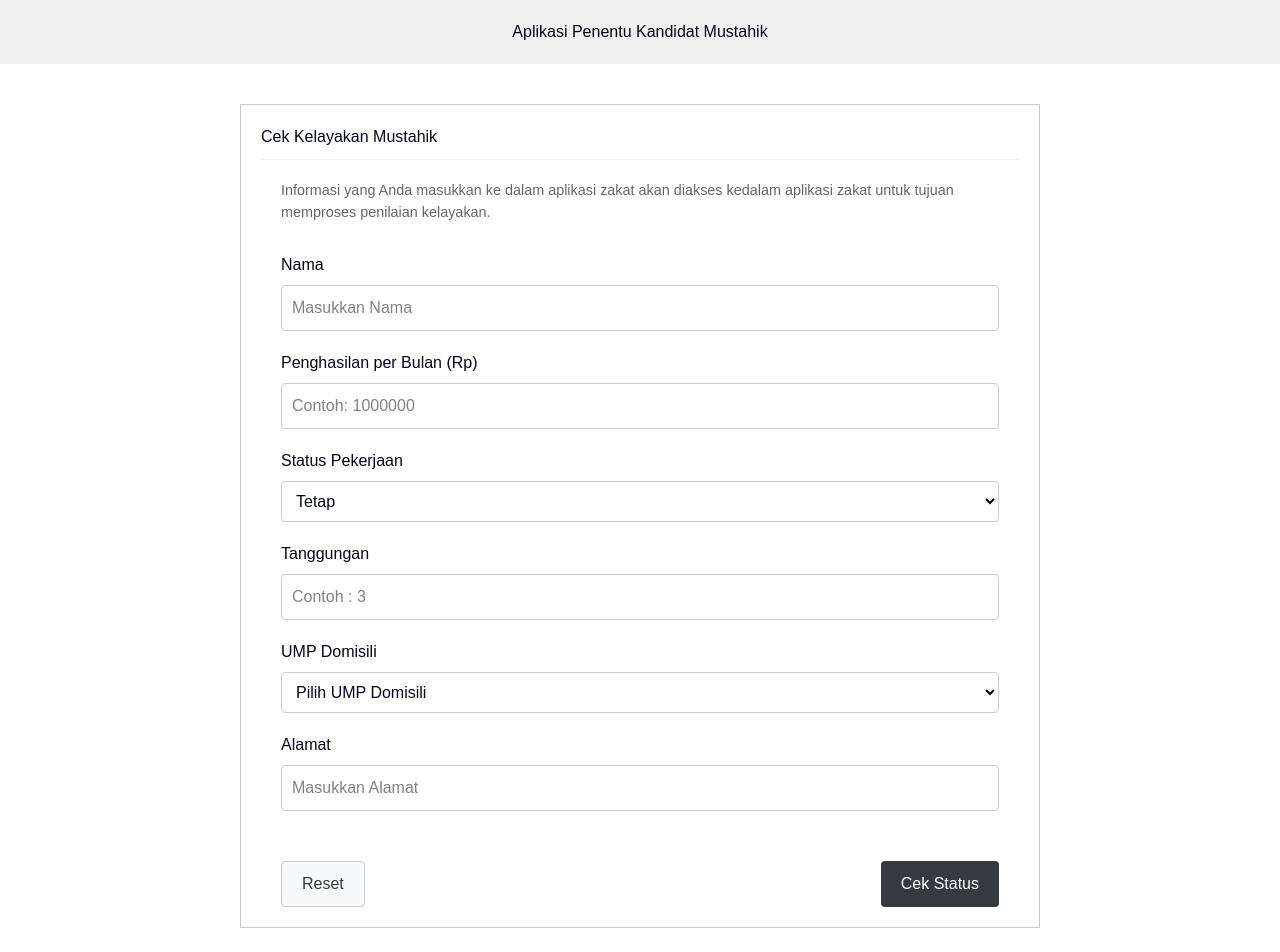
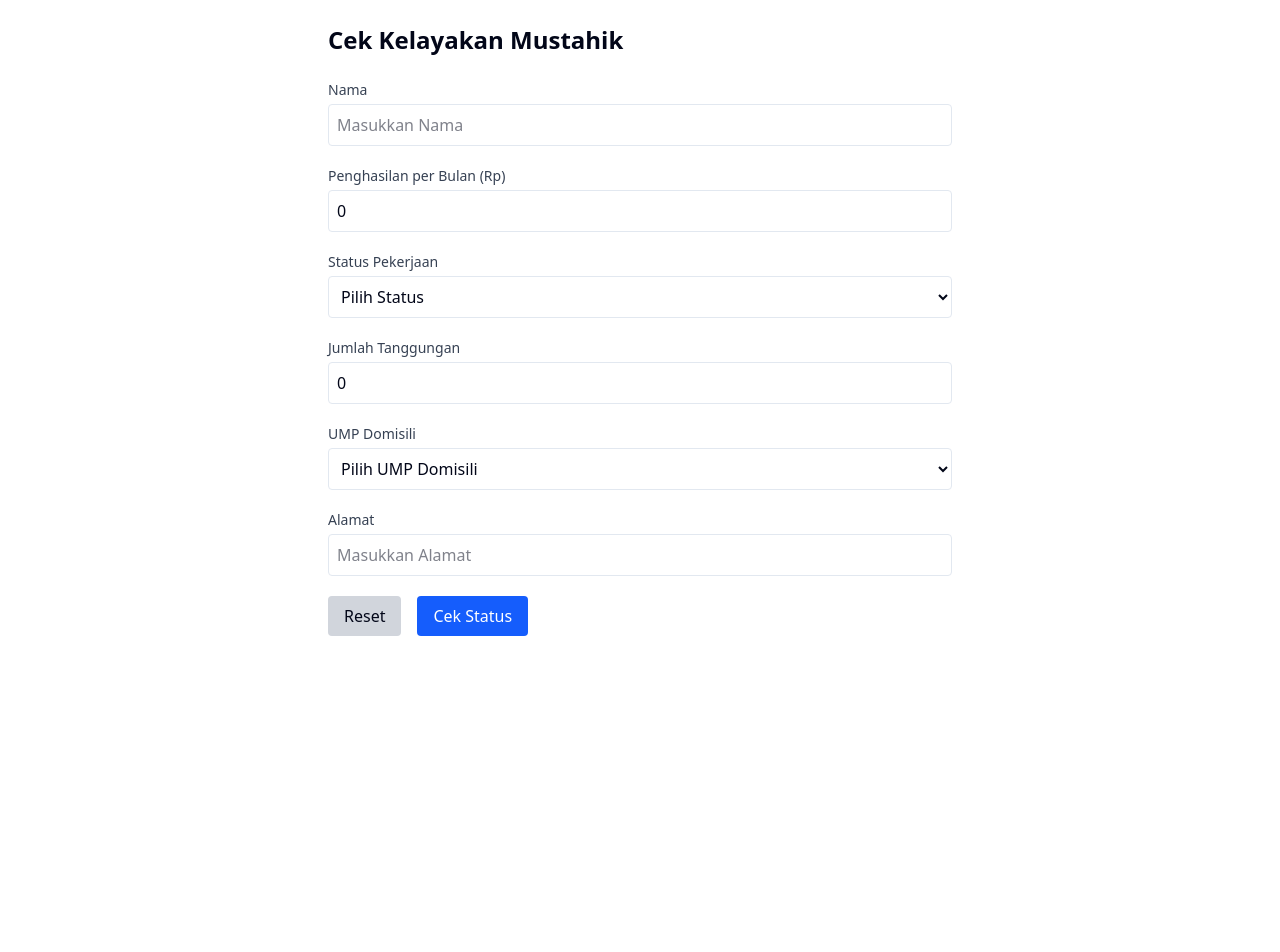
Before and after one commit to Zukhrifa/cek-mustahik, a Next.js app: page /mustahik-perseorangan in a window 1280 px wide. Shown: the top 952 px of the page. After the commit the page ends 800 px from the top, so only its background shows below. Built offline with nearby package versions, Linux system fonts and the light colour scheme.

Commit message:
membuat halaman mustahik-perseorangan

```diff
--- a/app/mustahik-perseorangan/page.tsx
+++ b/app/mustahik-perseorangan/page.tsx
@@ -1,20 +1,180 @@
-import CheckKelayakanForm from '../../components/ui/CheckKelayakanForm';
+"use client";
+import { useState } from "react";
+
+interface MustahikFormData {
+  nama: string;
+  penghasilan: number;
+  status: "tetap" | "tidak tetap" | "tidak bekerja" | "";
+  tanggungan: number;
+  ump: number;
+  alamat: string;
+}
 
 export default function MustahikPerseoranganPage() {
+  const [form, setForm] = useState<MustahikFormData>({
+    nama: "",
+    penghasilan: 0,
+    status: "",
+    tanggungan: 0,
+    ump: 0,
+    alamat: "",
+  });
+
+  const handleChange = (e: React.ChangeEvent<HTMLInputElement
+| HTMLSelectElement>) => {
+    const { name, value } = e.target;
+    setForm((prev) => ({
+      ...prev,
+      [name]: ["penghasilan", "tanggungan",
+"ump"].includes(name)
+        ? Number(value)
+        : value,
+    }));
+  };
+
+  const handleReset = () => {
+    setForm({
+      nama: "",
+      penghasilan: 0,
+      status: "",
+      tanggungan: 0,
+      ump: 0,
+      alamat: "",
+    });
+  };
+
+  const handleSubmit = (e: React.FormEvent) => {
+    e.preventDefault();
+    //connect supabase
+    console.log("Data mustahik:", form);
+  };
+
   return (
-    <div style={{ fontFamily: 'Arial, sans-serif' }}>
-      <header style={{ backgroundColor: '#f0f0f0', padding: '20px', textAlign: 'center' }}>
-        <h1>Aplikasi Penentu Kandidat Mustahik</h1>
-      </header>
+    <main className="max-w-2xl mx-auto p-6">
+      <h1 className="text-2xl font-bold mb-6">Cek Kelayakan
+Mustahik</h1>
+      <form onSubmit={handleSubmit} className="space-y-5">
+        <div>
+          <label htmlFor="nama" className="block text-sm
+font-medium text-gray-700 mb-1">
+            Nama
+          </label>
+          <input
+            id="nama"
+            name="nama"
+            value={form.nama}
+            onChange={handleChange}
+            placeholder="Masukkan Nama"
+            className="w-full p-2 border rounded"
+          />
+        </div>
 
-      <main style={{ padding: '20px' }}>
-        {/* Komponen Formulir Anda Diimpor dan Ditampilkan di sini */}
-        <CheckKelayakanForm />
-      </main>
+        <div>
+          <label htmlFor="penghasilan" className="block
+text-sm font-medium text-gray-700 mb-1">
+            Penghasilan per Bulan (Rp)
+          </label>
+          <input
+            id="penghasilan"
+            name="penghasilan"
+            type="number"
+            value={form.penghasilan}
+            onChange={handleChange}
+            placeholder="Contoh: 1000000"
+            className="w-full p-2 border rounded"
+          />
+        </div>
 
-      <footer style={{ backgroundColor: '#343a40', color: 'white', padding: '10px', textAlign: 'center', marginTop: '30px' }}>
-        Copyright © 2025 - Aplikasi penentu kandidat mustahik
-      </footer>
-    </div>
-  );
+        <div>
+          <label htmlFor="status" className="block text-sm
+font-medium text-gray-700 mb-1">
+            Status Pekerjaan
+          </label>
+          <select
+            id="status"
+            name="status"
+            value={form.status}
+            onChange={handleChange}
+            className="w-full p-2 border rounded"
+          >
+            <option value="">Pilih Status</option>
+            <option value="tidak bekerja">Tidak
+Bekerja</option>
+            <option value="tidak tetap">Tidak Tetap</option>
+            <option value="tetap">Tetap</option>
+          </select>
+        </div>
+
+        <div>
+          <label htmlFor="tanggungan" className="block text-sm
+font-medium text-gray-700 mb-1">
+            Jumlah Tanggungan
+          </label>
+          <input
+            id="tanggungan"
+            name="tanggungan"
+            type="number"
+            value={form.tanggungan}
+            onChange={handleChange}
+            placeholder="Contoh: 3"
+            className="w-full p-2 border rounded"
+          />
+        </div>
+
+        <div>
+          <label htmlFor="ump" className="block text-sm
+font-medium text-gray-700 mb-1">
+              UMP Domisili
+          </label>
+          <select
+            id="ump"
+            name="ump"
+            value={form.ump}
+            onChange={handleChange}
+            className="w-full p-2 border rounded"
+          >
+            <option value={0}>Pilih UMP Domisili</option>
+            <option value={2500000}>Kurang dari 2,5
+juta</option>
+            <option value={4000000}>Antara 2,5 juta - 4
+juta</option>
+            <option value={5000000}>Lebih dari 4 juta</option>
+          </select>
+        </div>
+
+        <div>
+          <label htmlFor="alamat" className="block text-sm
+font-medium text-gray-700 mb-1">
+            Alamat
+          </label>
+          <input
+            id="alamat"
+            name="alamat"
+            value={form.alamat}
+            onChange={handleChange}
+            placeholder="Masukkan Alamat"
+            className="w-full p-2 border rounded"
+          />
+        </div>
+
+        <div className="flex gap-4">
+<button
+type="button"
+onClick={handleReset}
+className="px-4 py-2 bg-gray-300 rounded
+hover:bg-gray-400"
+>
+Reset
+</button>
+<button
+type="submit"
+className="px-4 py-2 bg-blue-600 text-white
+rounded hover:bg-blue-700"
+>
+Cek Status
+</button>
+</div>
+</form>
+</main>
+);
 }
--- a/components/ui/CheckKelayakanForm.tsx
+++ /dev/null
@@ -1,190 +0,0 @@
-import React, { useState } from 'react';
-
-// Definisikan tipe data untuk state formulir
-interface MustahikFormData {
-  nama: string;
-  penghasilan: number | string; // Biarkan string saat input, konversi nanti
-  statusPekerjaan: string;
-  tanggungan: number | string;
-  umpDomisili: string;
-  alamat: string;
-}
-
-const CheckKelayakanForm: React.FC = () => {
-  const [formData, setFormData] = useState<MustahikFormData>({
-    nama: '',
-    penghasilan: '',
-    statusPekerjaan: 'Tetap', // Nilai default
-    tanggungan: '',
-    umpDomisili: '', // Akan diisi dari opsi
-    alamat: '',
-  });
-
-  const handleChange = (e: React.ChangeEvent<HTMLInputElement | HTMLSelectElement>) => {
-    const { name, value } = e.target;
-    setFormData(prev => ({
-      ...prev,
-      [name]: value,
-    }));
-  };
-
-  const handleSubmit = (e: React.FormEvent) => {
-    e.preventDefault();
-    console.log("Data Formulir Dikirim:", formData);
-    // TODO: Tambahkan logika untuk mengirim data ke API/backend (fetch/axios)
-    alert("Cek Status telah diklik. Lihat di konsol!");
-  };
-
-  const handleReset = () => {
-    setFormData({
-      nama: '',
-      penghasilan: '',
-      statusPekerjaan: 'Tetap',
-      tanggungan: '',
-      umpDomisili: '',
-      alamat: '',
-    });
-  };
-
-  // Opsi UMP Domisili sederhana (Anda bisa mengembangkannya)
-  const umpOptions = [
-    { value: '', label: 'Pilih UMP Domisili' },
-    { value: 'DKI', label: 'DKI Jakarta (Rp 5.067.381)' },
-    { value: 'DIY', label: 'DIY Yogyakarta (Rp 2.492.992)' },
-    { value: 'JABAR', label: 'Jawa Barat (Rp 2.784.800)' },
-  ];
-
-  return (
-    <div className="container" style={{ maxWidth: '800px', margin: '20px auto', border: '1px solid #ccc', padding: '20px' }}>
-      <h3 style={{ borderBottom: '1px solid #eee', paddingBottom: '10px', marginBottom: '20px' }}>Cek Kelayakan Mustahik</h3>
-
-      <div style={{ padding: '0 20px', fontSize: '0.9em', color: '#666', marginBottom: '30px' }}>
-        Informasi yang Anda masukkan ke dalam aplikasi zakat akan diakses
-        kedalam aplikasi zakat untuk tujuan memproses penilaian kelayakan.
-      </div>
-
-      <form onSubmit={handleSubmit} style={{ padding: '0 20px' }}>
-
-        {/* Nama */}
-        <label htmlFor="nama">Nama</label>
-        <input
-          id="nama"
-          name="nama"
-          type="text"
-          placeholder="Masukkan Nama"
-          value={formData.nama}
-          onChange={handleChange}
-          style={inputStyle}
-        />
-
-        {/* Penghasilan */}
-        <label htmlFor="penghasilan">Penghasilan per Bulan (Rp)</label>
-        <input
-          id="penghasilan"
-          name="penghasilan"
-          type="number"
-          placeholder="Contoh: 1000000"
-          value={formData.penghasilan}
-          onChange={handleChange}
-          style={inputStyle}
-        />
-
-        {/* Status Pekerjaan */}
-        <label htmlFor="statusPekerjaan">Status Pekerjaan</label>
-        <select
-          id="statusPekerjaan"
-          name="statusPekerjaan"
-          value={formData.statusPekerjaan}
-          onChange={handleChange}
-          style={inputStyle}
-        >
-          <option value="Tetap">Tetap</option>
-          <option value="Tidak Tetap">Tidak Tetap</option>
-        </select>
-
-        {/* Tanggungan */}
-        <label htmlFor="tanggungan">Tanggungan</label>
-        <input
-          id="tanggungan"
-          name="tanggungan"
-          type="number"
-          placeholder="Contoh : 3"
-          value={formData.tanggungan}
-          onChange={handleChange}
-          style={inputStyle}
-        />
-
-        {/* UMP Domisili */}
-        <label htmlFor="umpDomisili">UMP Domisili</label>
-        <select
-          id="umpDomisili"
-          name="umpDomisili"
-          value={formData.umpDomisili}
-          onChange={handleChange}
-          style={inputStyle}
-        >
-          {umpOptions.map(opt => (
-            <option key={opt.value} value={opt.value} disabled={opt.value === ''}>
-              {opt.label}
-            </option>
-          ))}
-        </select>
-
-        {/* Alamat */}
-        <label htmlFor="alamat">Alamat</label>
-        <input
-          id="alamat"
-          name="alamat"
-          type="text"
-          placeholder="Masukkan Alamat"
-          value={formData.alamat}
-          onChange={handleChange}
-          style={inputStyle}
-        />
-
-        {/* Tombol Aksi */}
-        <div style={{ display: 'flex', justifyContent: 'space-between', marginTop: '30px' }}>
-          <button type="button" onClick={handleReset} style={resetButtonStyle}>
-            Reset
-          </button>
-          <button type="submit" style={submitButtonStyle}>
-            Cek Status
-          </button>
-        </div>
-      </form>
-    </div>
-  );
-};
-
-export default CheckKelayakanForm;
-
-// Styling Dasar (Anda bisa mengganti ini dengan Tailwind/CSS Modul)
-const inputStyle: React.CSSProperties = {
-  width: '100%',
-  padding: '10px',
-  margin: '8px 0 20px 0',
-  display: 'inline-block',
-  border: '1px solid #ccc',
-  boxSizing: 'border-box',
-  borderRadius: '4px',
-};
-
-const submitButtonStyle: React.CSSProperties = {
-  backgroundColor: '#343a40',
-  color: 'white',
-  padding: '10px 20px',
-  border: 'none',
-  borderRadius: '4px',
-  cursor: 'pointer',
-  fontSize: '1em',
-};
-
-const resetButtonStyle: React.CSSProperties = {
-  backgroundColor: '#f8f9fa',
-  color: '#343a40',
-  padding: '10px 20px',
-  border: '1px solid #ccc',
-  borderRadius: '4px',
-  cursor: 'pointer',
-  fontSize: '1em',
-};
```
Also changed, not shown: mustahik-perseorangan.ts (deleted).
